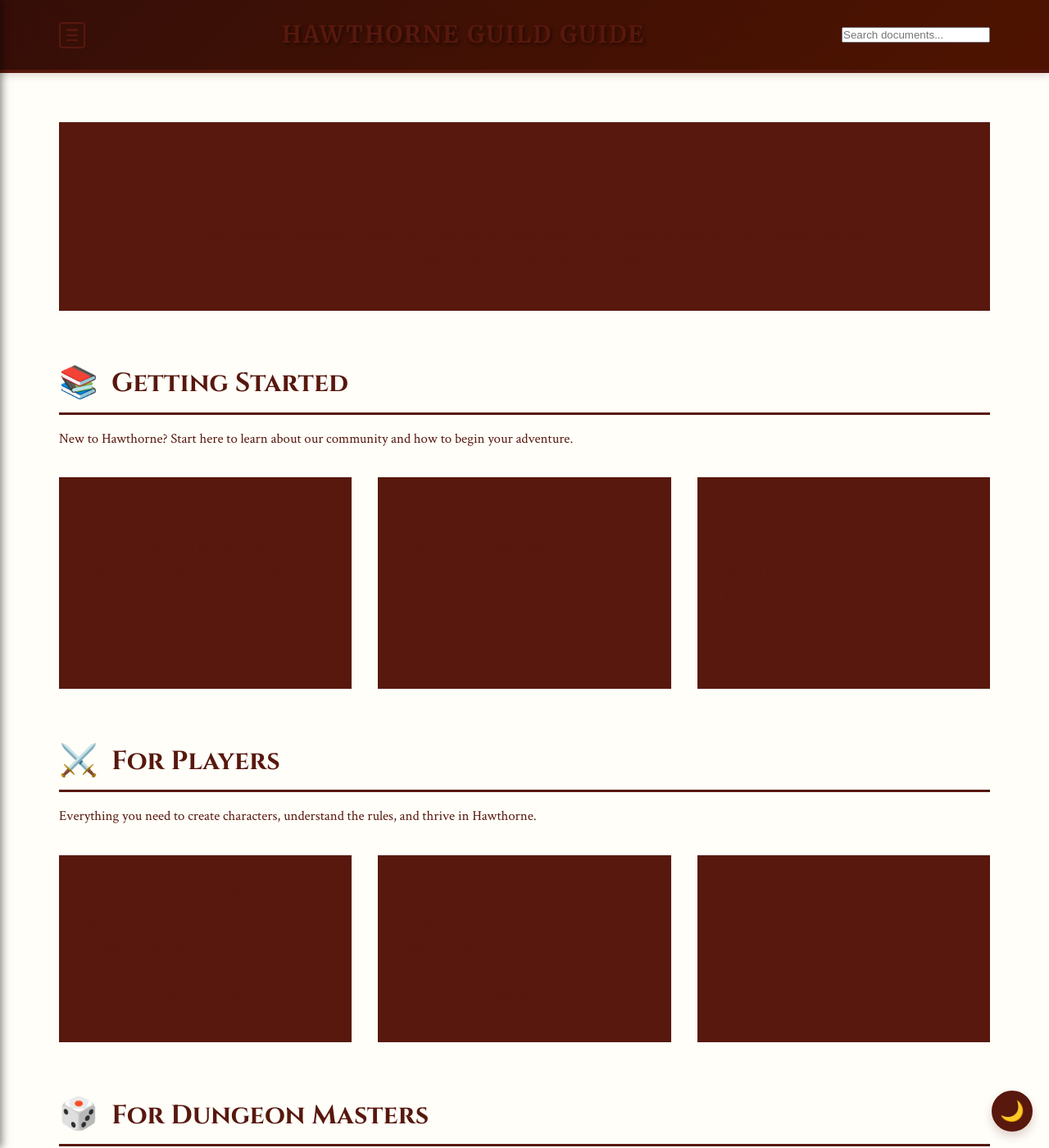
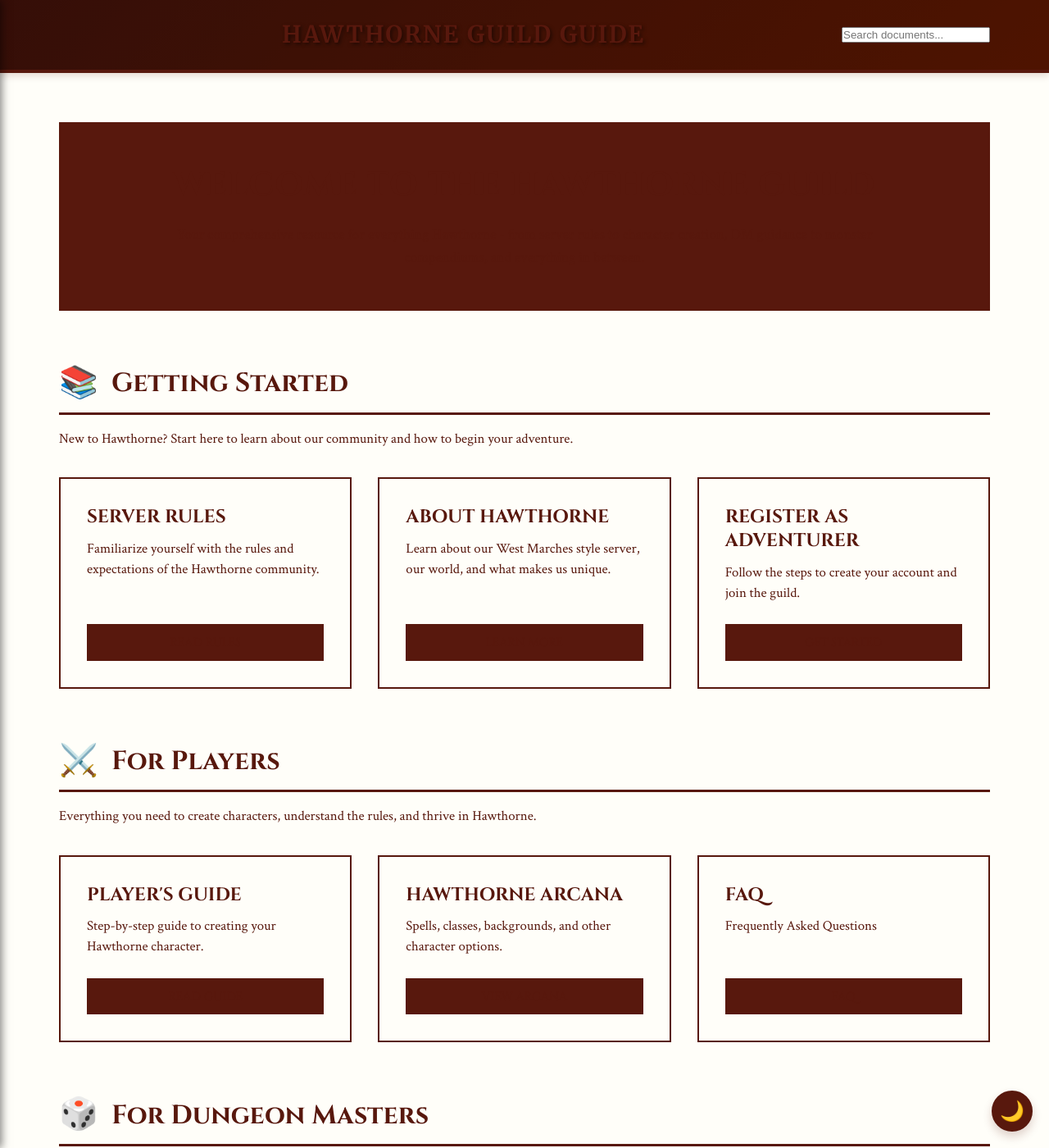
Before and after one commit to coconutswallow/Guides, a Jekyll site: the page built from index.html, in a window 1280 px wide and 1400 px high. Shown: the whole window at 82% size. Built offline with Jekyll 4.4.1, drawn with Linux system fonts in a browser that asks for light colours; comment, search, counter and statistics services are not loaded.

Commit message:
Update style.css

```diff
--- a/assets/css/style.css
+++ b/assets/css/style.css
@@ -19,7 +19,7 @@
   /* Light Mode Colors (Default) */
   --color-primary: #58180D;
   --color-secondary: #822000;
-  --color-bg-light: #58180D;
+  --color-bg-light: ##FDF1DC;
   --color-bg-medium: #F5E6D3;
   --color-bg-page: #FFFEF9;
   --color-text: #58180D;
```
